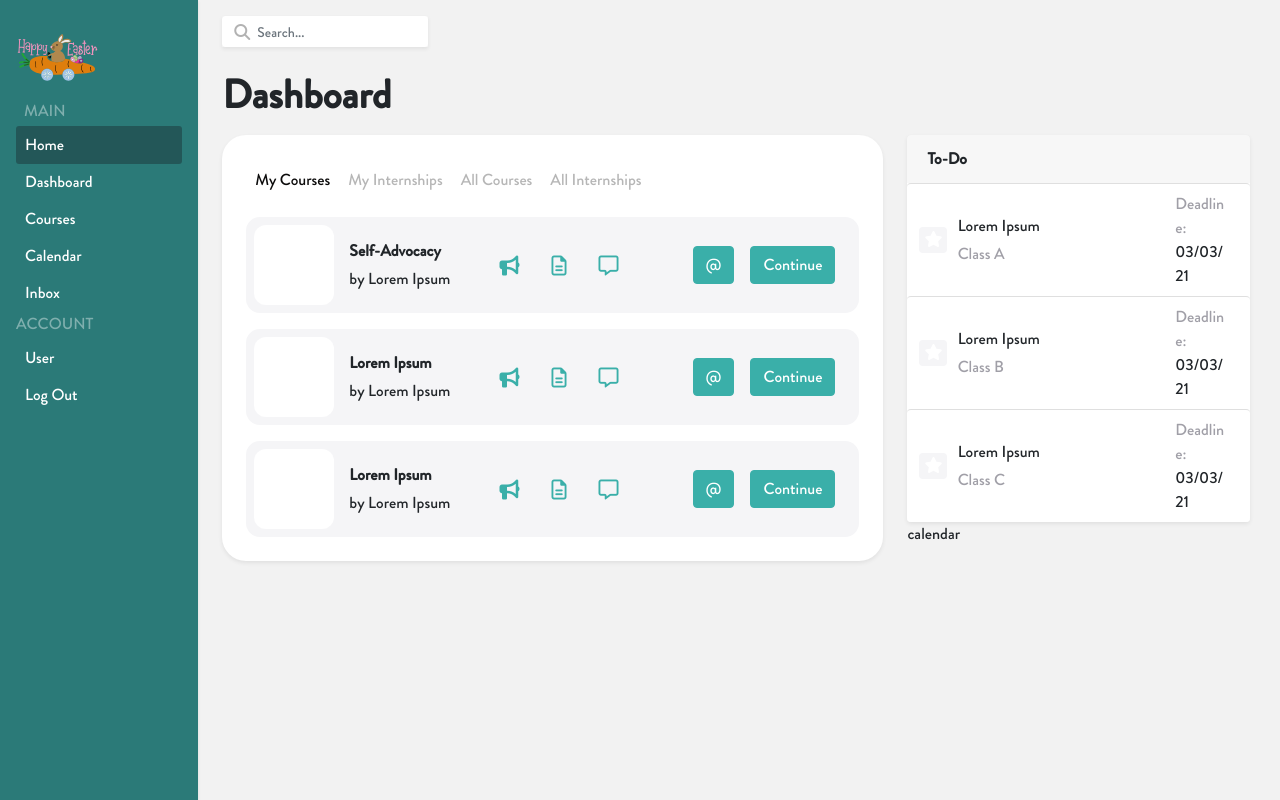
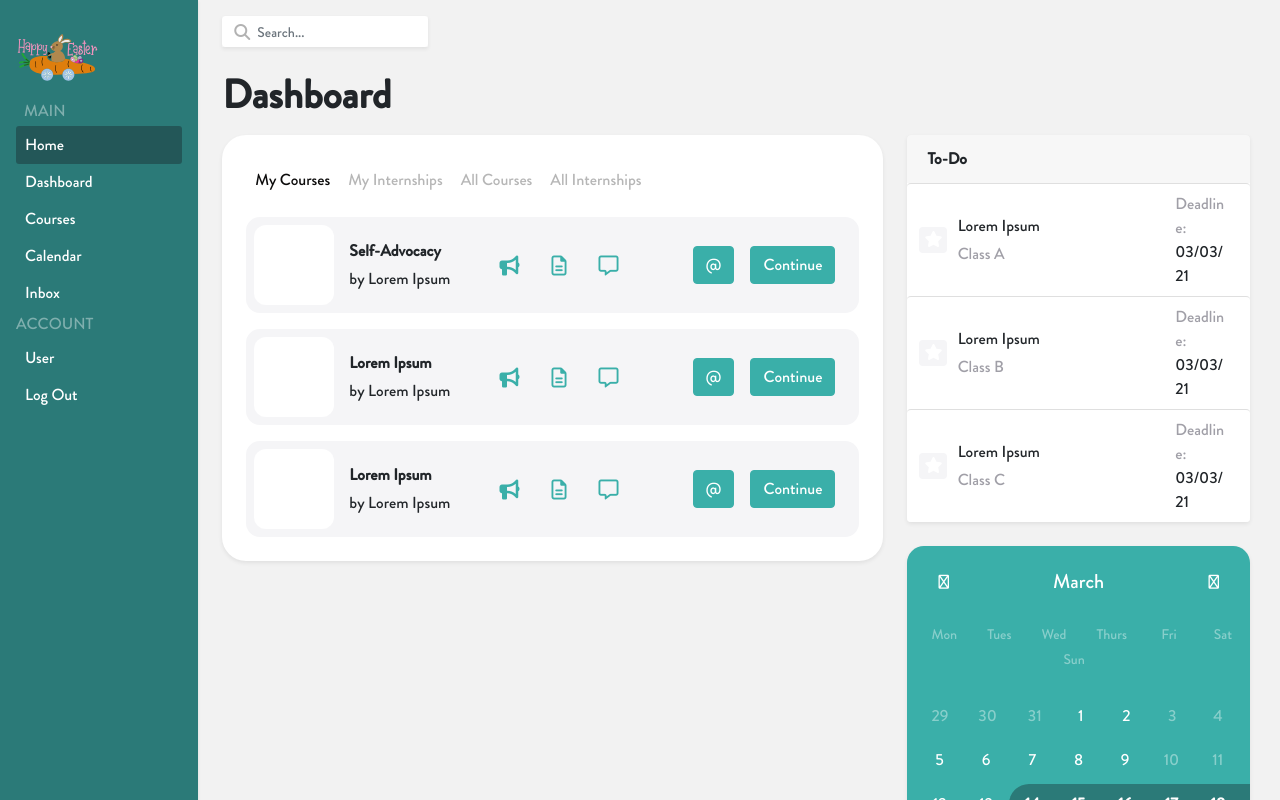
Before and after one commit to geneaudrey/thesis-prototype, a Vue app: page / in a window 1280 px wide. Shown: the top 800 px of the page. Built offline with nearby package versions, Linux system fonts and the light colour scheme.

Commit message:
added initial static calendar

```diff
--- a/src/assets/index.scss
+++ b/src/assets/index.scss
@@ -37,10 +37,19 @@ $theme-colors: (
     border-radius: 12px !important;
 }
 
+.calendar {
+    border-radius: 17px !important;
+    box-shadow: 0px 8px 16px rgba(0, 0, 0, 0.1), 0px 0px 10px rgba(0, 0, 0, 0.0001) !important;
+}
+
+.h6 {
+    font-size: 14px !important;
+}
+
 .btn:focus {
     outline: none !important;
     box-shadow: none !important;
-  }
+}
 // .navbar {
 //   height: 70px;
 // }
--- a/src/components/Calendar.vue
+++ b/src/components/Calendar.vue
@@ -0,0 +1,95 @@
+<template>
+    <div class="card border-0 shadow-sm calendar bg-primary text-white pt-4 pb-4">
+        <div class="row m-0 p-0 pr-3 pl-3">
+            <div class="col-auto">
+                <i class="fas fa-chevron-left h6"></i>
+            </div>
+            <div class="col text-center h5">
+                March
+            </div>
+            <div class="col-auto">
+                <i class="fas fa-chevron-right h6"></i>
+            </div>
+        </div>
+        <div class="row m-0 p-0 mt-4 mb-3">
+            <div :class="[{'pl-4' : index == 0}, {'pr-4' : index == 6}, 'col text-center text-lightgray']" v-for="(day, index) in daysOfTheWeek" :key="index">
+                <p class="h6"> {{day}} </p>
+            </div>
+        </div>
+        <div class="row m-0 p-0 mt-1" v-for="(week, index) in daysOfTheMonth" :key="index">
+            <div :class="[{'pl-4' : index == 0}, {'pr-4' : index == 6}, {'text-white' : (day.selected || index < 5) && !day.prevNext }, {'text-lightgray' : (!day.selected && index >= 5) || day.prevNext}, {'font-weight-bold selected' : day.selected}, {'selectedFront' : day.selected == 1}, {'selectedEnd' : day.selected == 10}, 'col text-center pt-2 pb-2']" v-for="(day, index) in week" :key="index">
+                {{day.date}}
+            </div>
+        </div>
+    </div>
+</template>
+
+<script>
+export default {
+    name: "Todo",
+    data() {
+        return {
+            daysOfTheWeek: ["Mon", "Tues", "Wed", "Thurs", "Fri", "Sat", "Sun"],
+            daysOfTheMonth: [
+                [ {date: 29, selected: false, prevNext: true},
+                {date: 30, selected: false, prevNext: true},
+                {date: 31, selected: false, prevNext: true},
+                {date: 1, selected: false},
+                {date: 2, selected: false},
+                {date: 3, selected: false},
+                {date: 4, selected: false},
+                ],
+                [ {date: 5, selected: false},
+                {date: 6, selected: false},
+                {date: 7, selected: false},
+                {date: 8, selected: false},
+                {date: 9, selected: false},
+                {date: 10, selected: false},
+                {date: 11, selected: false},
+                ],
+                [ {date: 12, selected: false},
+                {date: 13, selected: false},
+                {date: 14, selected: 1},
+                {date: 15, selected: 2},
+                {date: 16, selected: 3},
+                {date: 17, selected: 4},
+                {date: 18, selected: 5},
+                ],
+                [ {date: 19, selected: 6},
+                {date: 20, selected: 7},
+                {date: 21, selected: 8},
+                {date: 22, selected: 9},
+                {date: 23, selected: 10},
+                {date: 24, selected: false},
+                {date: 25, selected: false},
+                ],
+                [ {date: 26, selected: false},
+                {date: 27, selected: false},
+                {date: 28, selected: false},
+                {date: 29, selected: false},
+                {date: 30, selected: false},
+                {date: 1, selected: false, prevNext: true},
+                {date: 2, selected: false, prevNext: true},
+                ]
+            ]
+        }
+    },
+    created() {
+    },
+}
+</script>
+
+<style scoped>
+.selected {
+    background: rgb(43,122,120,1);
+}
+
+.selectedFront {
+    border-radius: 100px 0px 0px 100px;
+}
+
+.selectedEnd {
+    border-radius: 0 100px 100px 0;
+}
+
+</style>
--- a/src/components/Dashboard.vue
+++ b/src/components/Dashboard.vue
@@ -18,7 +18,7 @@
                 </div>
                 <div class="col-4 pl-0 pr-0">
                     <Todo />
-                    calendar
+                    <Calendar class="mt-4" />
                 </div>
             </div>
         </div>
@@ -32,12 +32,14 @@
 import Sidebar from "./Sidebar.vue"
 import DashCard from "./DashCard.vue"
 import Todo from "./Todo.vue"
+import Calendar from "./Calendar.vue"
 export default {
   name: "Dashboard",
   components: {
       Sidebar,
       DashCard,
-      Todo
+      Todo,
+      Calendar
   }
 //   props: {
 //     msg: String
```
